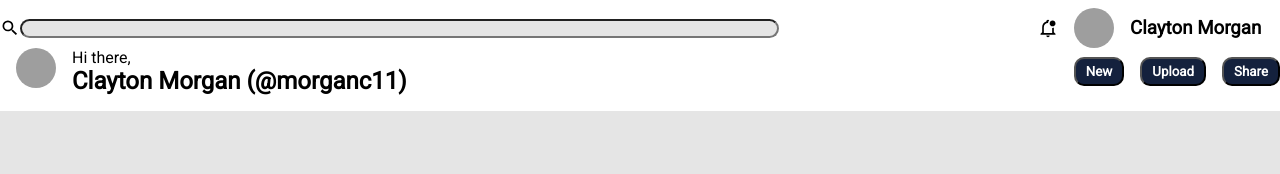
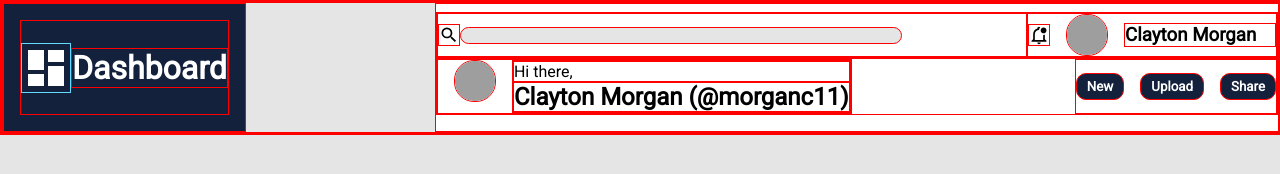
Before and after one commit to claytonm17/admin-dashboard, a plain HTML site: page index.html in a window 1280 px wide. Drawn offline with Linux system fonts and the light colour scheme; grey boxes are pictures that could not be loaded.

Commit message:
Add svg icon for dashboard
Align content for sidebar and heading bar

```diff
--- a/index.html
+++ b/index.html
@@ -8,6 +8,13 @@
     <link rel="stylesheet" href="https://fonts.googleapis.com/css?family=Roboto">
 </head>
 <body>
+    <div class="bars">
+        <div class="sidebar">
+            <div class="dashboard">
+                <img src="/svg/view-dashboard.svg" alt="Icon of a dashboard" class="dashboard-icon" />
+                <h1>Dashboard</h1>
+            </div>
+        </div>
         <div class="heading">
             <div class="utility">
                 <div class="searchbar">
@@ -35,8 +42,6 @@
                 </div>
             </div>
         </div>
-    <div class="sidebar">
-
     </div>
 </body>
 </html>
--- a/styles.css
+++ b/styles.css
@@ -1,7 +1,7 @@
 * {
     margin: 0px;
     padding: 0px;
-    /* border: solid red 1px; */
+    border: solid red 1px;
     font-family: "Roboto", serif;
 }
 
@@ -15,6 +15,11 @@
 
 body {
     background-color: var(--shadow-color);
+}
+
+.bars {
+    display: grid;
+    grid-template-columns: repeat(2,auto);
 }
 
 .heading {
@@ -97,3 +102,22 @@ img.notification {
 .hello > h2 {
     min-width:max-content;
 }
+
+.dashboard-icon {
+    height: 3rem;
+    width: auto;
+    filter: invert(100%) sepia(0%) saturate(7500%) hue-rotate(48deg) brightness(98%) contrast(116%);}
+
+.dashboard {
+    font-weight: 700;
+    display: inline-flex;
+    align-items: center;
+}
+
+.sidebar {
+    display: grid;
+    background-color: var(--background-color);
+    color: var(--light-text-color);
+    padding: 1rem;
+    max-width: max-content;
+}
```
Also changed, not shown: svg/view-dashboard.svg (added). Lines whose indentation alone changed are shown as unchanged.
